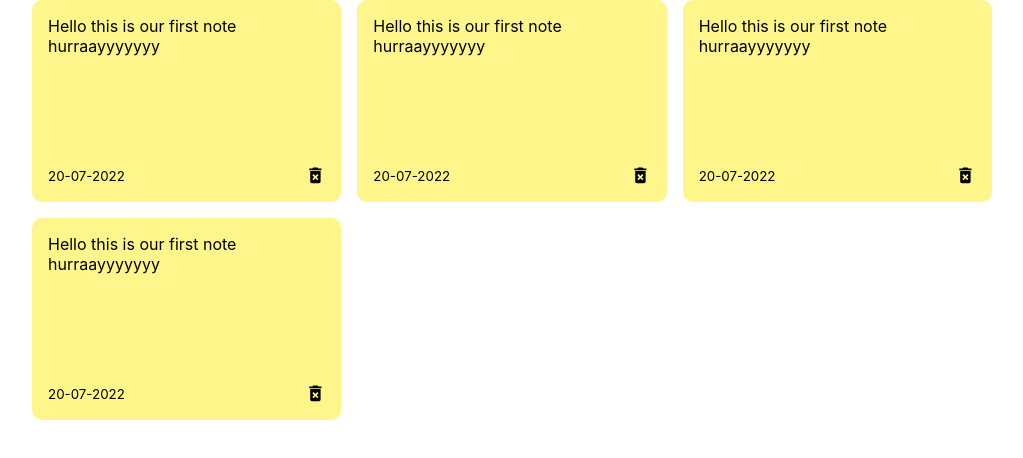
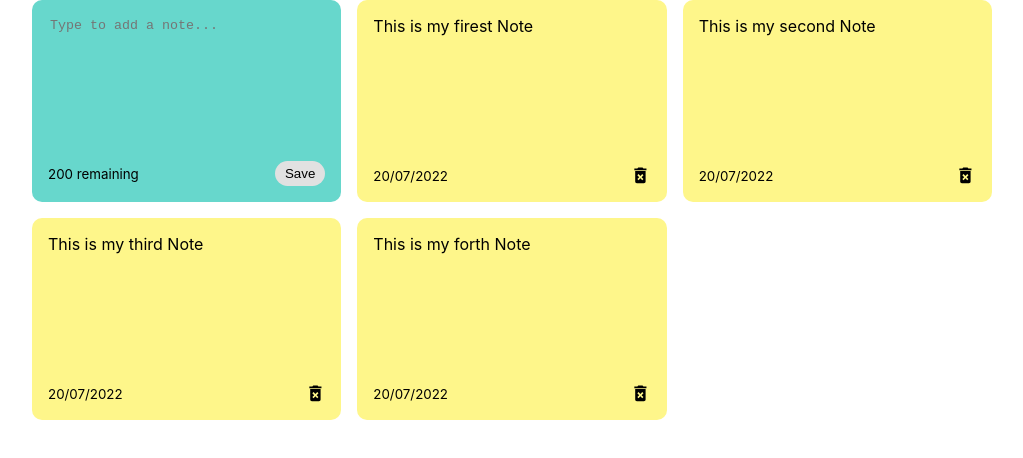
Before and after one commit to ahmadswalih/notes-app, a React (Create React App) app: page / in a window 1280 px wide. Shown: the top 458 px of the page, without its empty margins (128-1151 px from the left). Built offline with nearby package versions, Linux system fonts and the light colour scheme.

Commit message:
added addNote component and notes component

```diff
--- a/src/App.js
+++ b/src/App.js
@@ -1,11 +1,34 @@
-import React from "react";
+import { nanoid } from "nanoid";
+import React, { useState } from "react";
 import "./App.css";
 import NoteList from "./components/NoteList";
 
 const App = () => {
+  const [notes, setNotes] = useState([
+    {
+      id: nanoid(),
+      text: "This is my firest Note",
+      date: "20/07/2022",
+    },
+    {
+      id: nanoid(),
+      text: "This is my second Note",
+      date: "20/07/2022",
+    },
+    {
+      id: nanoid(),
+      text: "This is my third Note",
+      date: "20/07/2022",
+    },
+    {
+      id: nanoid(),
+      text: "This is my forth Note",
+      date: "20/07/2022",
+    },
+  ]);
   return (
     <div className="container">
-      <NoteList />
+      <NoteList notes={notes} />
     </div>
   );
 };
--- /dev/null
+++ b/src/components/AddNote.js
@@ -0,0 +1,15 @@
+import React from "react";
+
+const AddNote = () => {
+  return (
+    <div className="note new">
+      <textarea rows="8" cols="12" placeholder="Type to add a note..." />
+      <div className="note-footer">
+        <small>200 remaining</small>
+        <button className="save">Save</button>
+      </div>
+    </div>
+  );
+};
+
+export default AddNote;
--- a/src/components/Note.js
+++ b/src/components/Note.js
@@ -1,12 +1,12 @@
 import React from "react";
 import { MdDeleteForever } from "react-icons/md";
 
-const Note = () => {
+const Note = ({note}) => {
   return (
     <div className="note">
-      <span>Hello this is our first note hurraayyyyyyy</span>
+      <span>{note.text}</span>
       <div className="note-footer">
-        <small>20-07-2022</small>
+        <small>{note.date}</small>
         <MdDeleteForever className="delete-icon" size="1.3em" />
       </div>
     </div>
--- a/src/components/NoteList.js
+++ b/src/components/NoteList.js
@@ -1,13 +1,14 @@
 import React from "react";
+import AddNote from "./AddNote";
 import Note from "./Note";
 
-const NoteList = () => {
+const NoteList = ({ notes }) => {
   return (
     <div className="notes-list">
-      <Note />
-      <Note />
-      <Note />
-      <Note />
+      <AddNote />
+      {notes.map((note) => (
+        <Note key={note.id} note={note} />
+      ))}
     </div>
   );
 };
```
